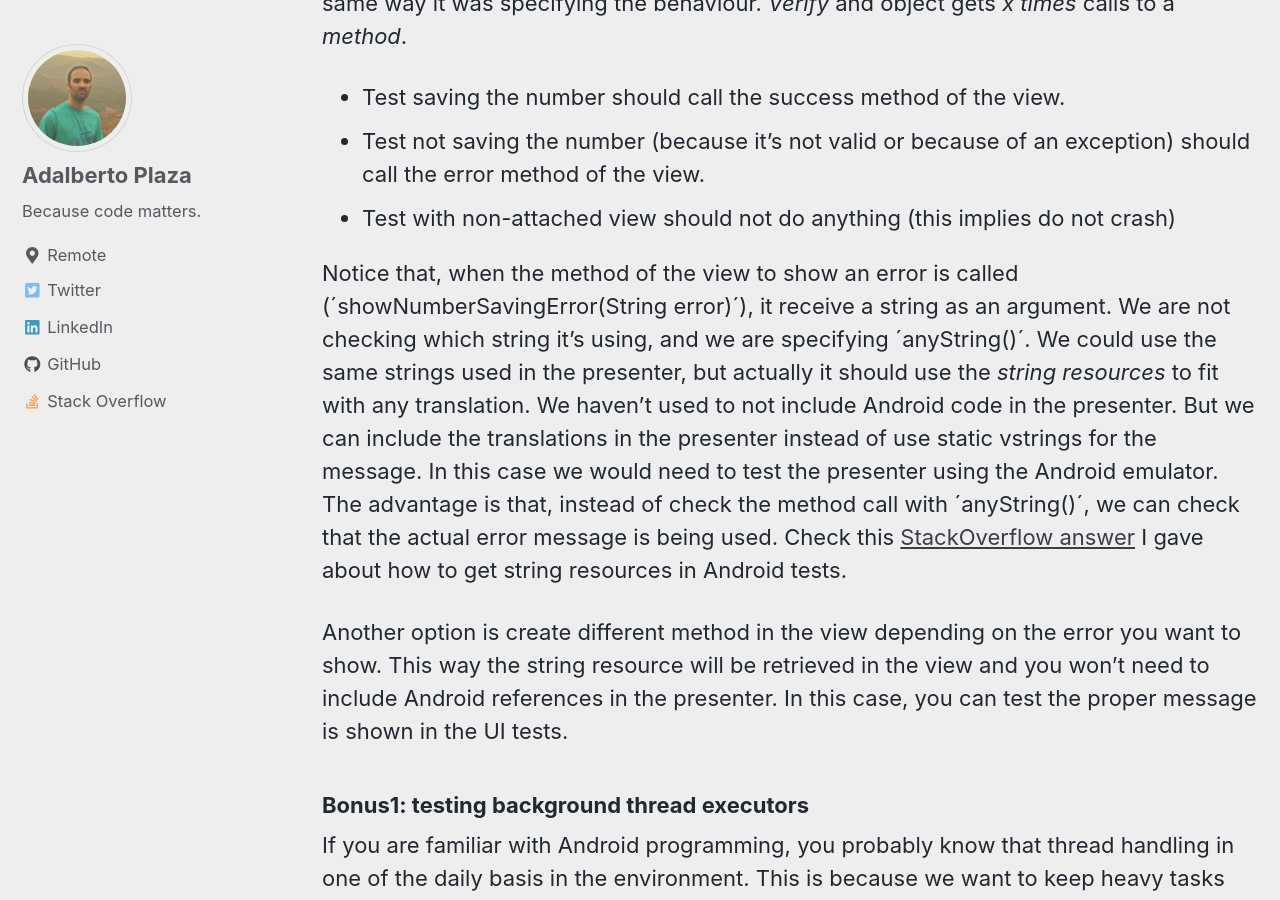
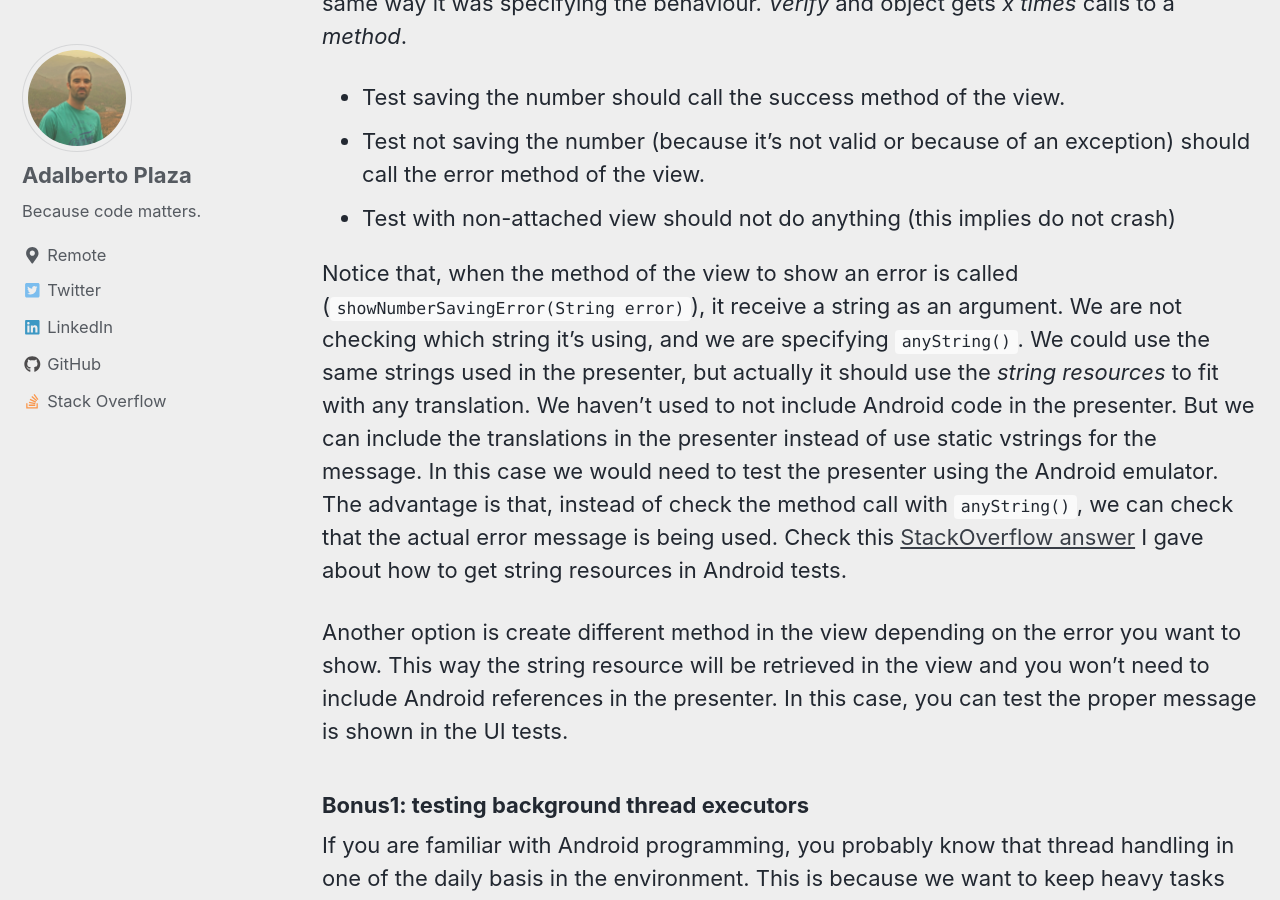
Before and after one commit to adalpari/adalpari.github.io, a Jekyll site: the page built from _posts/2018-10-23-android-testing-unit-tests.md, in a window 1280 px wide and 900 px high, scrolled down 11807 px. Built offline with Jekyll 4.4.1, drawn with Linux system fonts in a browser that asks for light colours; nearby versions of some CDN libraries; a script bundle is joined from its source files by our own code; comment, search, counter and statistics services are not loaded; some of the changed text lies outside the part shown.

Commit message:
code blocks

```diff
--- a/_posts/2018-10-23-android-testing-unit-tests.md
+++ b/_posts/2018-10-23-android-testing-unit-tests.md
@@ -186,7 +186,7 @@ public class NumberSaverHelperTest {
 
 Before the explanation, remember that you can (should) organise the test like they were a regular class. You can re-use methods, refactor the code and so on.
 
-Starting from the end of the test class, we have created a mocked ´PhoneNumberDao´. The mock can be instantiated with the expected return from the _create_ method. In the same way we can force it to throw 'PhoneNumberDaoException´ when use the _create_ method instead of return a value. We do this with an additional setter.
+Starting from the end of the test class, we have created a mocked `PhoneNumberDao`. The mock can be instantiated with the expected return from the _create_ method. In the same way we can force it to throw `PhoneNumberDaoException` when use the _create_ method instead of return a value. We do this with an additional setter.
 
 If you keep looking some lines above, you can see three methods to create the `NumberSaverHelper`, depending on if we want to create a successful one, a failing one or even the one which raise the exception. We can do this on many other ways, but in this example we have extracted the creation into these simple methods.
 
@@ -342,7 +342,7 @@ Test are pretty simple. Basically we are getting the necessary objects in the _g
 - Test not saving the number (because it's not valid or because of an exception) should call the error method of the view.
 - Test with non-attached view should not do anything (this implies do not crash)
 
-Notice that, when the method of the view to show an error is called (´showNumberSavingError(String error)´), it receive a string as an argument. We are not checking which string it's using, and we are specifying ´anyString()´. We could use the same strings used in the presenter, but actually it should use the _string resources_ to fit with any translation. We haven't used to not include Android code in the presenter. But we can include the translations in the presenter instead of use static vstrings for the message. In this case we would need to test the presenter using the Android emulator. The advantage is that, instead of check the method call with ´anyString()´, we can check that the actual error message is being used. Check this [StackOverflow answer](https://stackoverflow.com/questions/39453986/android-espresso-assert-text-on-screen-against-string-in-resources/39454118#39454118) I gave about how to get string resources in Android tests.
+Notice that, when the method of the view to show an error is called (`showNumberSavingError(String error)`), it receive a string as an argument. We are not checking which string it's using, and we are specifying `anyString()`. We could use the same strings used in the presenter, but actually it should use the _string resources_ to fit with any translation. We haven't used to not include Android code in the presenter. But we can include the translations in the presenter instead of use static vstrings for the message. In this case we would need to test the presenter using the Android emulator. The advantage is that, instead of check the method call with `anyString()`, we can check that the actual error message is being used. Check this [StackOverflow answer](https://stackoverflow.com/questions/39453986/android-espresso-assert-text-on-screen-against-string-in-resources/39454118#39454118) I gave about how to get string resources in Android tests.
 
 Another option is create different method in the view depending on the error you want to show. This way the string resource will be retrieved in the view and you won't need to include Android references in the presenter. In this case, you can test the proper message is shown in the UI tests.
 
```
